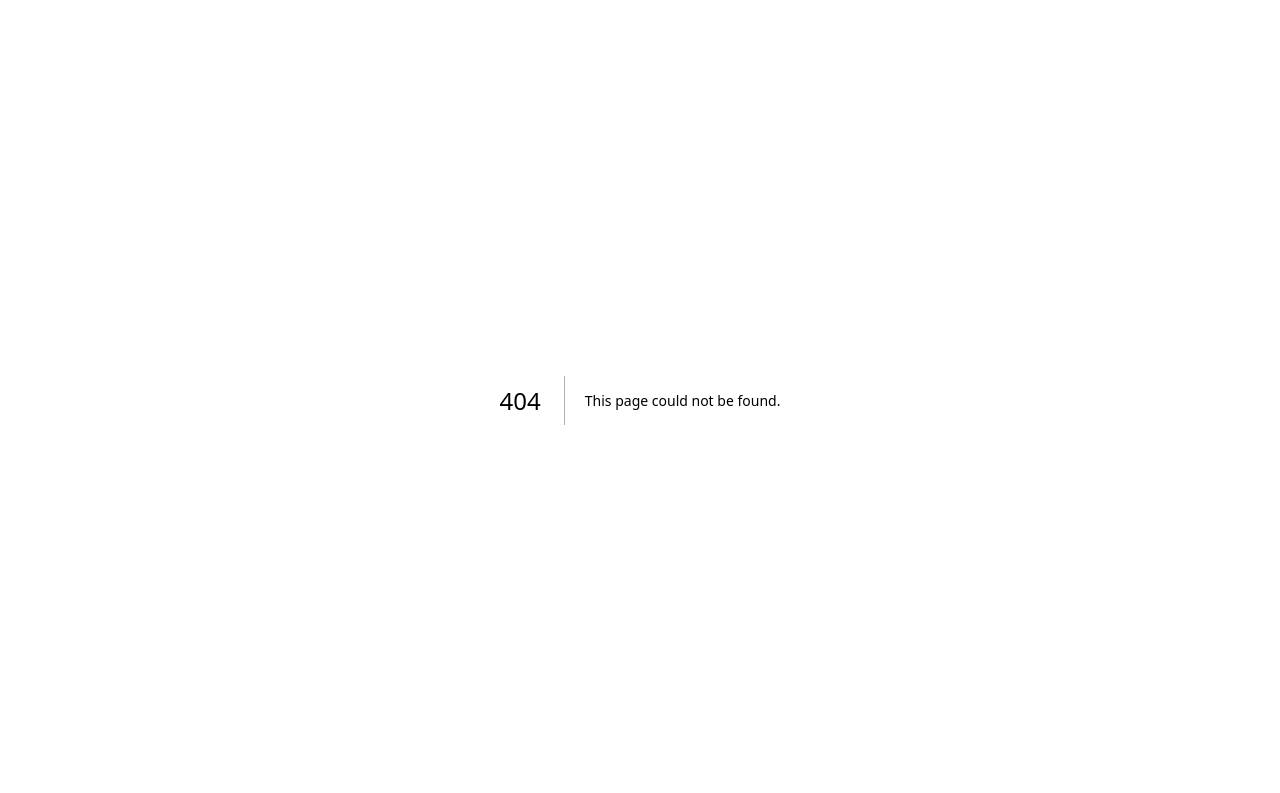
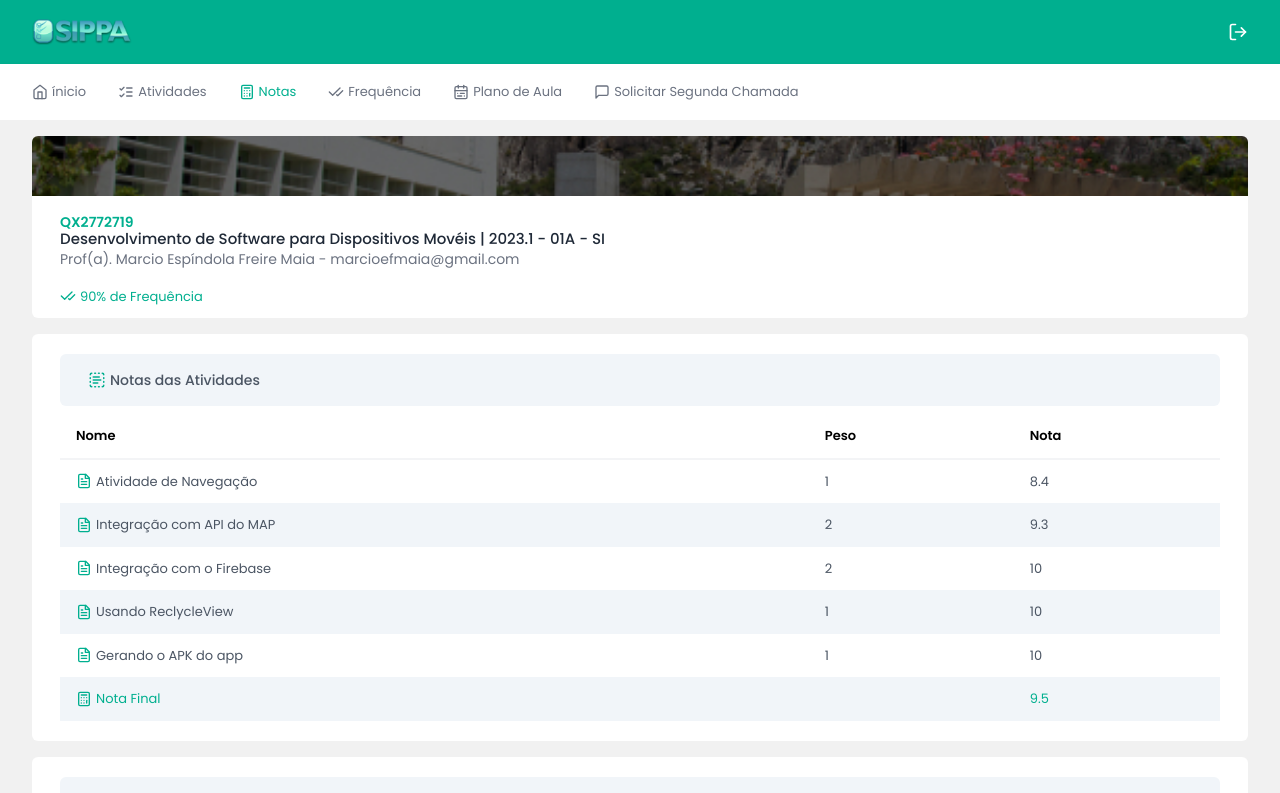
Before and after one commit to danielft2/sippa-2, a Next.js app: page /aplication/subject-details/1/notes in a window 1280 px wide. Before the commit this address had no page. Shown: the top 793 px of the page. Built offline with nearby package versions, Linux system fonts and the light colour scheme.

Commit message:
feat: implemented notes menu interface

```diff
--- /dev/null
+++ b/src/app/aplication/subject-details/[subject]/notes/page.tsx
@@ -0,0 +1,29 @@
+import { CheckCheck } from 'lucide-react';
+import {
+   Header,
+   ResumeNotes
+} from '@/app/aplication/subject-details/components';
+import { ACTIVITIES_NOTES_MOCKUP } from '@/mocks/activities-notes.mock';
+import { AVALIATIONS_NOTES_MOCKUP } from '@/mocks/avaliation-notes.mock';
+
+export default function Notes() {
+   return (
+      <main className="space-y-4">
+         <Header
+            subtitle="QX2772719"
+            title="Desenvolvimento de Software para Dispositivos Movéis | 2023.1 - 01A - SI"
+            description="Prof(a). Marcio Espíndola Freire Maia - marcioefmaia@gmail.com"
+            color="#00AF8F"
+         >
+            <div className="text-green-400 flex items-center gap-1">
+               <CheckCheck size={16} />
+               <span className="text-[13px]">90% de Frequência</span>
+            </div>
+         </Header>
+         <section className="grid grid-cols-2 lg_p:grid-cols-1 gap-4">
+            <ResumeNotes body={ACTIVITIES_NOTES_MOCKUP} />
+            <ResumeNotes body={AVALIATIONS_NOTES_MOCKUP} />
+         </section>
+      </main>
+   );
+}
--- a/src/app/aplication/subject-details/components/Activities/InformationsActivity.tsx
+++ b/src/app/aplication/subject-details/components/Activities/InformationsActivity.tsx
@@ -1,22 +1,13 @@
-import { Poppins } from 'next/font/google';
 import { TextSelection } from 'lucide-react';
 import { Attachament } from './Attachament';
-
-const poppins_md = Poppins({ weight: ['500'], subsets: ['latin'] });
+import { TitleCard } from '../TitleCard';
 
 export function InformationsActivity() {
    return (
       <section className="bg-white rounded-md pb-5">
-         <div className="border-b border-gray-200">
-            <div className="flex items-center gap-1 px-7 py-5 pb-4">
-               <span className="text-green-400">
-                  <TextSelection size={18} />
-               </span>
-               <h1 className={`${poppins_md.className} text-sm text-gray-600`}>
-                  Detalhes da atividade
-               </h1>
-            </div>
-         </div>
+         <TitleCard type="simple" title="Detalhes da Atividade">
+            <TextSelection size={18} />
+         </TitleCard>
          <div className="px-7 py-5 space-y-4">
             <div className="border-b border-gray-100 pb-4">
                <p className="text-sm text-gray-600">
--- /dev/null
+++ b/src/app/aplication/subject-details/components/Notes/ResumeNotes.tsx
@@ -0,0 +1,57 @@
+import { Calculator, FileText, TextSelection } from 'lucide-react';
+import { TitleCard } from '@/app/aplication/subject-details/components/TitleCard';
+
+import { Table } from '@/components/Table';
+
+import '@/styles/utils.css';
+
+interface ResumeNotesProps {
+   body: any[];
+}
+
+export function ResumeNotes({ body }: ResumeNotesProps) {
+   function calculateAvg(total: number, value: number) {
+      return (value / total).toFixed(1);
+   }
+
+   return (
+      <section className="bg-white rounded-md px-7 py-5 space-y-2">
+         <TitleCard type="background" title="Notas das Atividades">
+            <TextSelection size={18} />
+         </TitleCard>
+         <Table headers={['Nome', 'Peso', 'Nota']}>
+            {body.map((note) => (
+               <tr key={note.id}>
+                  <td className="flex items-center gap-1">
+                     <span className="text-green-400">
+                        <FileText size={16} />
+                     </span>
+                     <span>{note.name}</span>
+                  </td>
+                  <td>{note.weight}</td>
+                  <td>{note.note}</td>
+               </tr>
+            ))}
+            <tr>
+               <td className="flex items-center gap-1">
+                  <span className="text-green-400">
+                     <Calculator size={16} />
+                  </span>
+                  <span className="text-green-400">Nota Final</span>
+               </td>
+               <td></td>
+               <td colSpan={2}>
+                  <span className="text-green-400">
+                     {calculateAvg(
+                        body.length,
+                        body.reduce((acc, note) => {
+                           return (acc += note.note);
+                        }, 0)
+                     )}
+                  </span>
+               </td>
+            </tr>
+         </Table>
+      </section>
+   );
+}
--- /dev/null
+++ b/src/app/aplication/subject-details/components/TitleCard.tsx
@@ -0,0 +1,29 @@
+import clsx from 'clsx';
+import { Poppins } from 'next/font/google';
+import { ReactNode } from 'react';
+
+const poppins_md = Poppins({ weight: ['500'], subsets: ['latin'] });
+
+interface TitleCardProps {
+   title: string;
+   children?: ReactNode;
+   type: 'simple' | 'background';
+}
+
+export function TitleCard({ type, title, children = null }: TitleCardProps) {
+   return (
+      <div
+         className={clsx('', {
+            'bg-slate-100 rounded-md': type === 'background',
+            'border-b-2 border-gray-100': type === 'simple'
+         })}
+      >
+         <div className="flex items-center gap-1 px-7 py-4 pb-4">
+            <span className="text-green-400">{children}</span>
+            <h1 className={`${poppins_md.className} text-sm text-gray-600`}>
+               {title}
+            </h1>
+         </div>
+      </div>
+   );
+}
--- a/src/app/aplication/subject-details/components/index.ts
+++ b/src/app/aplication/subject-details/components/index.ts
@@ -1,13 +1,17 @@
 import { Header } from './Header';
+import { TitleCard } from './TitleCard';
 import { ActivityCard } from './Activities/AcitivityCard';
 import { InformationsActivity } from './Activities/InformationsActivity';
 import { Attachament } from './Activities/Attachament';
 import { ShippingDetails } from './Activities/ShippingDetails';
+import { ResumeNotes } from './Notes/ResumeNotes';
 
 export {
    Header,
+   TitleCard,
    ActivityCard,
    InformationsActivity,
    Attachament,
-   ShippingDetails
+   ShippingDetails,
+   ResumeNotes
 };
--- /dev/null
+++ b/src/components/Table/index.tsx
@@ -0,0 +1,21 @@
+import { ReactNode } from 'react';
+
+interface TableProps {
+   headers: string[];
+   children: ReactNode;
+}
+
+export function Table({ headers, children }: TableProps) {
+   return (
+      <table className="table-custom table-auto w-full px-7">
+         <thead className="">
+            <tr>
+               {headers.map((header) => (
+                  <th key={header}>{header}</th>
+               ))}
+            </tr>
+         </thead>
+         <tbody>{children}</tbody>
+      </table>
+   );
+}
--- a/src/hooks/useSidebar.tsx
+++ b/src/hooks/useSidebar.tsx
@@ -41,7 +41,7 @@ export function useSidebar() {
             name: 'Notas',
             pathName: 'notas',
             icone: <Calculator size={16} />,
-            redirect: (id: string) => `${subjectInitURL}/${id}/notas`
+            redirect: (id: string) => `${subjectInitURL}/${id}/notes`
          },
          {
             name: 'Frequência',
--- /dev/null
+++ b/src/mocks/activities-notes.mock.ts
@@ -0,0 +1,32 @@
+export const ACTIVITIES_NOTES_MOCKUP = [
+   {
+      id: 0,
+      name: 'Atividade de Navegação',
+      weight: 1,
+      note: 8.4
+   },
+   {
+      id: 1,
+      name: 'Integração com  API do MAP',
+      weight: 2,
+      note: 9.3
+   },
+   {
+      id: 2,
+      name: 'Integração com o Firebase',
+      weight: 2,
+      note: 10.0
+   },
+   {
+      id: 3,
+      name: 'Usando ReclycleView',
+      weight: 1,
+      note: 10.0
+   },
+   {
+      id: 4,
+      name: 'Gerando o APK do app',
+      weight: 1,
+      note: 10.0
+   }
+];
--- /dev/null
+++ b/src/mocks/avaliation-notes.mock.ts
@@ -0,0 +1,20 @@
+export const AVALIATIONS_NOTES_MOCKUP = [
+   {
+      id: 0,
+      name: 'AP1',
+      weight: 1,
+      note: 8.4
+   },
+   {
+      id: 1,
+      name: 'AP2',
+      weight: 1,
+      note: 9.3
+   },
+   {
+      id: 2,
+      name: 'Trabalho Final',
+      weight: 2,
+      note: 10.0
+   }
+];
--- a/src/styles/utils.css
+++ b/src/styles/utils.css
@@ -5,3 +5,19 @@
 .swiper-slide-custom {
    @apply w-auto flex-none !important;
 }
+
+.table-custom thead {
+  @apply text-left border-b-2 border-gray-100;
+}
+
+.table-custom th, td {
+  @apply px-4 py-3 text-[13px];
+}
+
+.table-custom tr {
+  @apply odd:bg-white even:bg-slate-100;
+}
+
+.table-custom td {
+  @apply text-gray-600
+}
```
